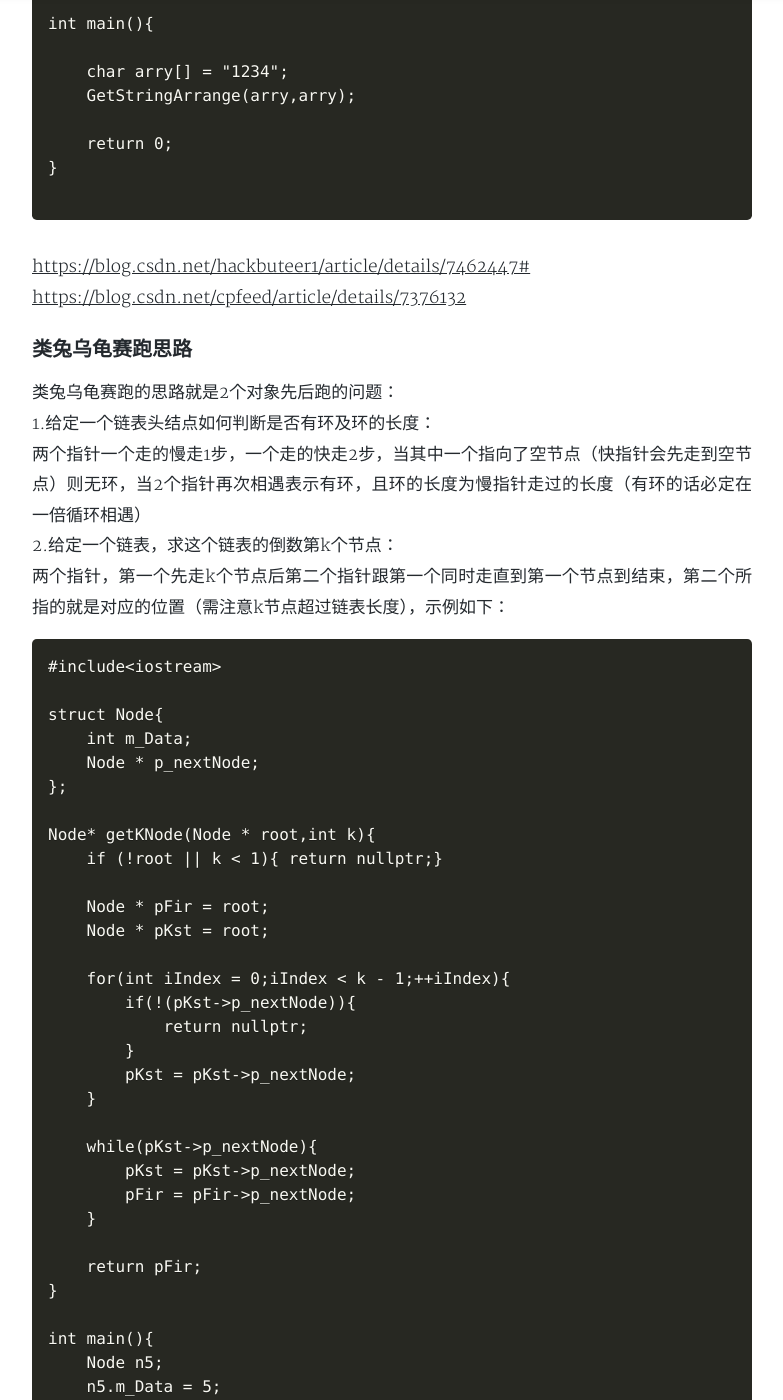
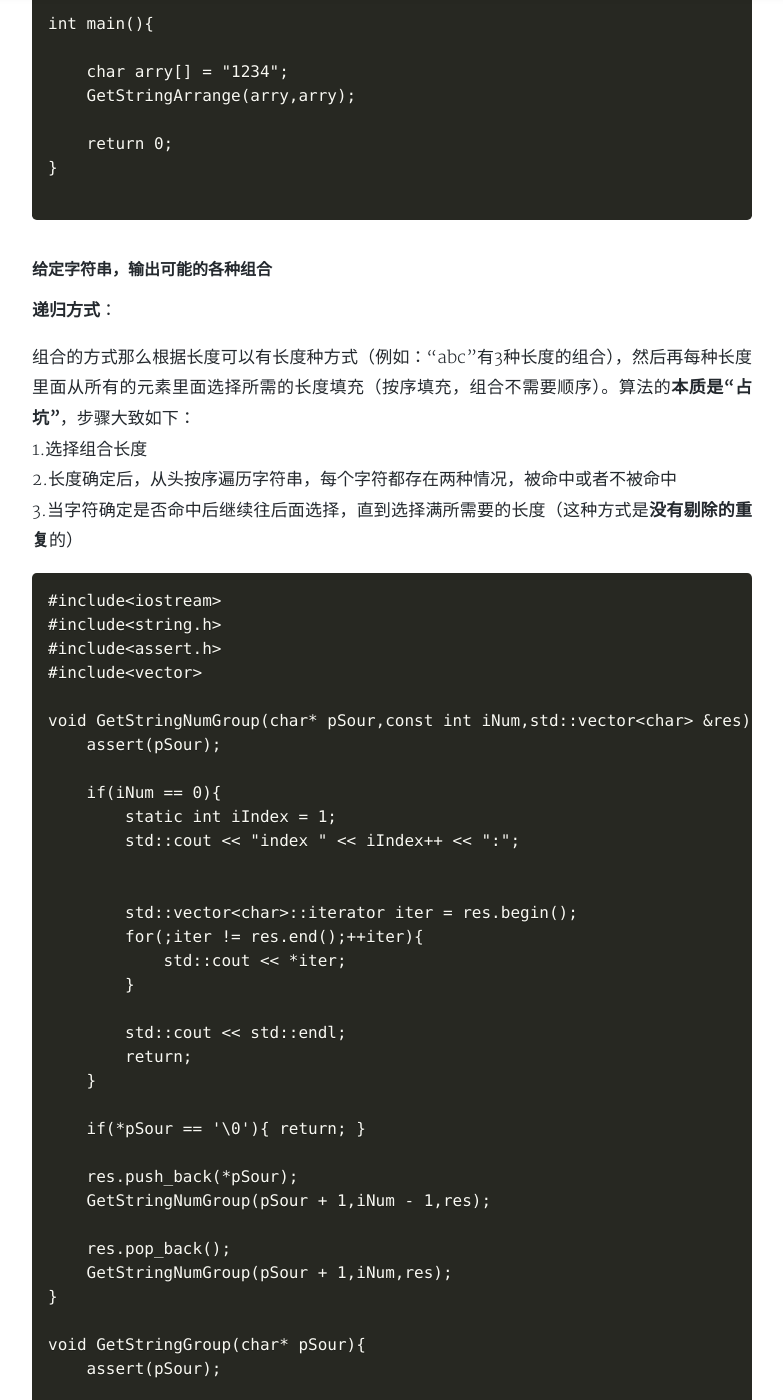
Before and after one commit to smakry/smakry.github.io, a Jekyll site: the page built from _posts/2019-09-22-编程思维.md, in a window 1280 px wide and 1400 px high, scrolled down 4010 px. Shown: the whole window, without its empty margins (248-1031 px from the left). Built offline with Jekyll 4.4.1, drawn with Linux system fonts in a browser that asks for light colours; nearby versions of some CDN libraries; comment, search, counter and statistics services are not loaded; a style sheet for code colours, icons or effects is not loaded; some of the changed text lies outside the part shown.

Commit message:
program thinking

````diff
--- a/_posts/2019-09-22-编程思维.md
+++ b/_posts/2019-09-22-编程思维.md
@@ -149,6 +149,67 @@ int main(){
 
 ```
 
+#### 给定字符串，输出可能的各种组合
+
+**递归方式**：
+
+组合的方式那么根据长度可以有长度种方式（例如：“abc”有3种长度的组合），然后再每种长度里面从所有的元素里面选择所需的长度填充（按序填充，组合不需要顺序）。算法的**本质是“占坑”**，步骤大致如下：
+1.选择组合长度
+2.长度确定后，从头按序遍历字符串，每个字符都存在两种情况，被命中或者不被命中
+3.当字符确定是否命中后继续往后面选择，直到选择满所需要的长度（这种方式是**没有剔除的重复**的）
+
+```cpp
+#include<iostream>
+#include<string.h>
+#include<assert.h>
+#include<vector>
+
+void GetStringNumGroup(char* pSour,const int iNum,std::vector<char> &res){
+    assert(pSour);
+
+    if(iNum == 0){
+        static int iIndex = 1;
+        std::cout << "index " << iIndex++ << ":";
+
+
+        std::vector<char>::iterator iter = res.begin();
+        for(;iter != res.end();++iter){
+            std::cout << *iter;
+        }
+
+        std::cout << std::endl;
+        return;
+    }
+
+    if(*pSour == '\0'){ return; }
+
+    res.push_back(*pSour);
+    GetStringNumGroup(pSour + 1,iNum - 1,res);
+
+    res.pop_back();
+    GetStringNumGroup(pSour + 1,iNum,res);
+}
+
+void GetStringGroup(char* pSour){
+    assert(pSour);
+
+    std::vector<char> res;
+    int iLength = strlen(pSour);
+
+    for(int iNum = 1;iNum <= iLength;++iNum){
+        GetStringNumGroup(pSour,iNum,res);
+    }
+}
+
+int main(){
+
+    char arry[] = "113";
+    GetStringGroup(arry);
+
+    return 0;
+}
+
+```
 
 <https://blog.csdn.net/hackbuteer1/article/details/7462447#>
 <https://blog.csdn.net/cpfeed/article/details/7376132>
````
